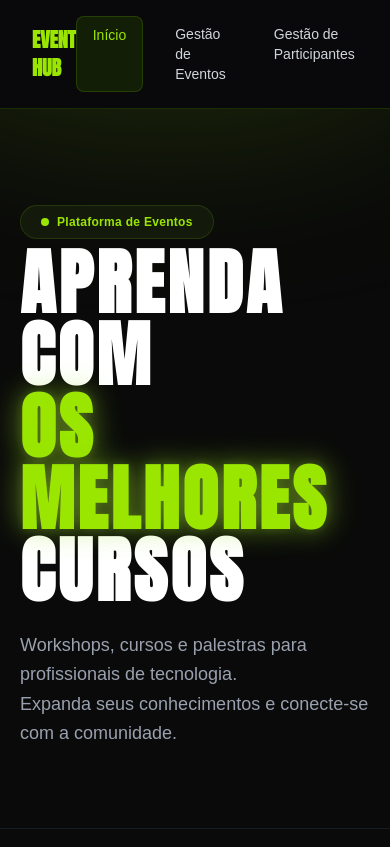
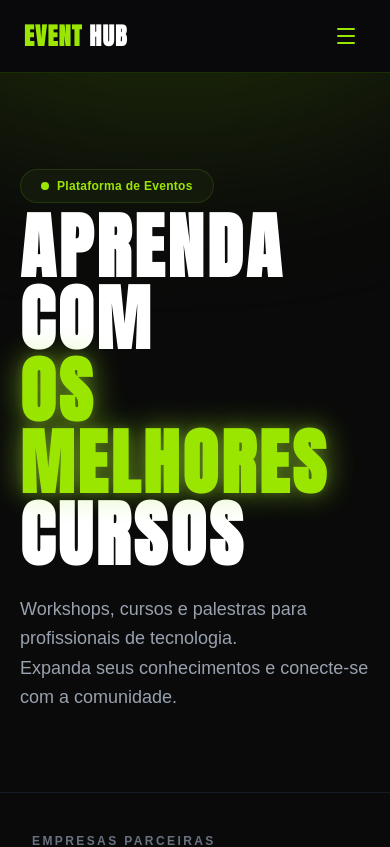
Before and after one commit to gsouza2313/e-ventsplatform, a Next.js app in the folder e-ventsplatform/: page / in a window 390 px wide. Shown: the top 847 px of the page. Built offline with nearby package versions, Linux system fonts and the light colour scheme; no server answers.

Commit message:
fix: modo mobile responsivo

```diff
--- /dev/null
+++ b/e-ventsplatform/app/components/Navbar/index.tsx
@@ -0,0 +1,135 @@
+"use client";
+
+import Link from "next/link";
+import { usePathname } from "next/navigation";
+import { SignInButton, UserButton } from "@clerk/nextjs";
+import { Menu, X } from "lucide-react";
+import { useState } from "react";
+
+export function Header({ userId }: { userId: string | null }) {
+  const pathname = usePathname();
+  const [isMenuOpen, setIsMenuOpen] = useState(false);
+
+  function getLinkClasses(path: string, isMobile: boolean = false) {
+    const baseClasses = `rounded-xl text-sm font-medium transition-colors ${
+      isMobile ? "block w-full px-4 py-3 text-left" : "px-4 py-2"
+    }`;
+
+    if (pathname === path) {
+      return `${baseClasses} bg-lime-950/60 text-lime-400 border-lime-800/50`;
+    } else {
+      return `${baseClasses} border-transparent text-gray-300 hover:text-white hover:bg-white/5`;
+    }
+  }
+
+  const fecharMenu = () => setIsMenuOpen(false);
+
+  return (
+    <header className="sticky top-0 z-50 flex justify-between items-center px-6 md:px-8 py-4 border-b border-lime-950 bg-zinc-950">
+      {/* LOGO */}
+      <div className="text-xl font-anton font-extrabold text-lime-400 z-50">
+        <div className="text-2xl font-black uppercase tracking-wider font-anton">
+          <span className="text-lime-400">Event</span>{" "}
+          <span className="text-white">Hub</span>
+        </div>
+      </div>
+
+      {/* ÍCONE HAMBÚRGUER */}
+      <button
+        className="md:hidden text-lime-400 p-2 z-50 hover:bg-white/5 rounded-lg transition-colors"
+        onClick={() => setIsMenuOpen(!isMenuOpen)}
+        aria-label="Alternar menu"
+      >
+        {isMenuOpen ? <X size={24} /> : <Menu size={24} />}
+      </button>
+
+      {/* NAVEGAÇÃO DESKTOP */}
+      <div className="hidden md:flex items-center gap-6">
+        <nav className="flex gap-4">
+          <Link href="/" className={getLinkClasses("/")}>
+            Início
+          </Link>
+          <Link href="/eventos" className={getLinkClasses("/eventos")}>
+            Gestão de Eventos
+          </Link>
+          <Link
+            href="/participantes"
+            className={getLinkClasses("/participantes")}
+          >
+            Gestão de Participantes
+          </Link>
+        </nav>
+
+        <div className="flex items-center border-l border-gray-800 pl-6">
+          {!userId && (
+            <SignInButton mode="modal">
+              <button className="px-5 py-2 rounded-lg bg-lime-500 hover:bg-lime-400 text-black text-sm font-bold transition-all shadow-[0_0_15px_rgba(132,204,22,0.3)] hover:shadow-[0_0_25px_rgba(132,204,22,0.5)]">
+                Entrar
+              </button>
+            </SignInButton>
+          )}
+          {userId && (
+            <UserButton
+              appearance={{
+                elements: {
+                  avatarBox: "w-10 h-10 border-2 border-lime-500/50",
+                },
+              }}
+            />
+          )}
+        </div>
+      </div>
+
+      {/* MENU MOBILE */}
+      {isMenuOpen && (
+        <div className="absolute top-full left-0 w-full bg-zinc-950 border-b border-lime-950 p-6 flex flex-col gap-4 md:hidden z-40 shadow-2xl">
+          <nav className="flex flex-col gap-2">
+            <Link
+              href="/"
+              onClick={fecharMenu}
+              className={getLinkClasses("/", true)}
+            >
+              Início
+            </Link>
+            <Link
+              href="/eventos"
+              onClick={fecharMenu}
+              className={getLinkClasses("/eventos", true)}
+            >
+              Gestão de Eventos
+            </Link>
+            <Link
+              href="/participantes"
+              onClick={fecharMenu}
+              className={getLinkClasses("/participantes", true)}
+            >
+              Gestão de Participantes
+            </Link>
+          </nav>
+
+          <div className="pt-4 mt-2 border-t border-gray-800/80 flex items-center justify-between">
+            {!userId && (
+              <SignInButton mode="modal">
+                <button className="w-full px-5 py-3 rounded-lg bg-lime-500 hover:bg-lime-400 text-black text-sm font-bold transition-all">
+                  Entrar
+                </button>
+              </SignInButton>
+            )}
+            {userId && (
+              <div className="flex items-center gap-3 text-sm text-gray-300">
+                <UserButton
+                  appearance={{
+                    elements: {
+                      avatarBox: "w-10 h-10 border-2 border-lime-500/50",
+                    },
+                  }}
+                />
+                <span>Minha Conta</span>
+              </div>
+            )}
+          </div>
+        </div>
+      )}
+    </header>
+  );
+}
--- a/e-ventsplatform/app/layout.tsx
+++ b/e-ventsplatform/app/layout.tsx
@@ -7,6 +7,7 @@ import { ClerkProvider, SignInButton, UserButton } from "@clerk/nextjs";
 import { ptBR } from "@clerk/localizations";
 import { auth } from "@clerk/nextjs/server";
 import { Footer } from "./components/Footer";
+import { Header } from "./components/Navbar";
 
 const geist = Geist({ subsets: ["latin"], variable: "--font-sans" });
 
@@ -45,55 +46,8 @@ export default async function RootLayout({
           className="bg-black text-white"
           suppressHydrationWarning
         >
+          <Header userId={userId} />
           <SmoothScroll>
-            <header className="flex justify-between items-center px-8 py-4 border-b border-lime-950 bg-zinc-950 sticky top-0 z-50">
-              <div className="text-xl font-anton font-extrabold text-lime-400">
-                EVENT HUB
-              </div>
-
-              <div className="flex items-center gap-6">
-                <nav className="flex gap-4">
-                  <Link
-                    href="/"
-                    className="px-4 py-2 rounded-lg bg-lime-950/60 text-lime-400 text-sm font-medium border border-lime-800/50"
-                  >
-                    Início
-                  </Link>
-                  <Link
-                    href="/eventos"
-                    className="px-4 py-2 text-sm text-gray-300 hover:text-white transition-colors"
-                  >
-                    Gestão de Eventos
-                  </Link>
-                  <Link
-                    href="/participantes"
-                    className="px-4 py-2 text-sm text-gray-300 hover:text-white transition-colors"
-                  >
-                    Gestão de Participantes
-                  </Link>
-                </nav>
-
-                <div className="flex items-center border-l border-gray-800 pl-6">
-                  {!userId && (
-                    <SignInButton mode="modal">
-                      <button className="px-5 py-2 rounded-lg bg-lime-500 hover:bg-lime-400 text-black text-sm font-bold transition-all shadow-[0_0_15px_rgba(132,204,22,0.3)] hover:shadow-[0_0_25px_rgba(132,204,22,0.5)]">
-                        Entrar
-                      </button>
-                    </SignInButton>
-                  )}
-                  {userId && (
-                    <UserButton
-                      appearance={{
-                        elements: {
-                          avatarBox: "w-10 h-10 border-2 border-lime-500/50",
-                        },
-                      }}
-                    />
-                  )}
-                </div>
-              </div>
-            </header>
-
             <main className="w-full min-w-0">{children}</main>
           </SmoothScroll>
           <Footer />
```
